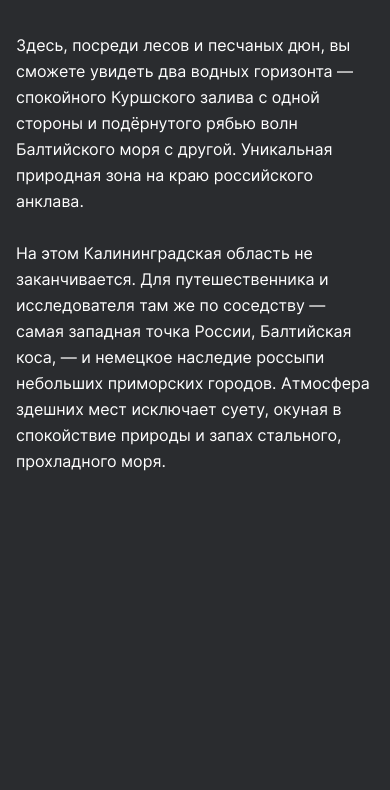
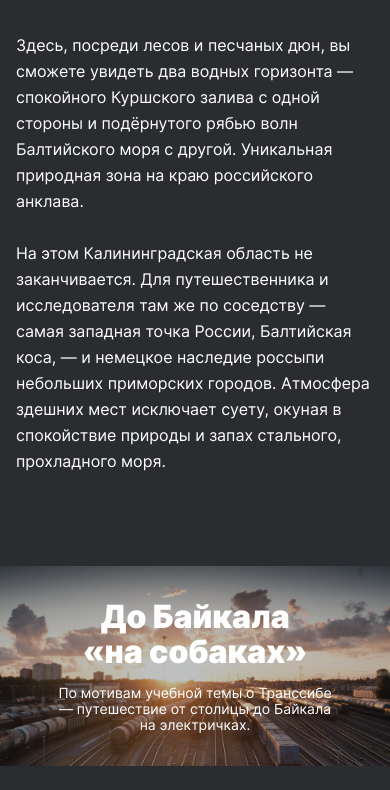
Before and after one commit to davinchi59/russian-travel, a plain HTML site: page index.html in a window 390 px wide. Shown: the part 9948-10738 px from the top of the page. Before the commit the page ends 10446 px from the top, so only its background shows below. Drawn offline with Linux system fonts and the light colour scheme.

Commit message:
cover finish

```diff
--- /dev/null
+++ b/blocks/cover/__subtitle/cover__subtitle.css
@@ -0,0 +1,16 @@
+.cover__subtitle {
+	max-width: 360px;
+	font-weight: 400;
+	font-size: 18px;
+	line-height: 22px;
+	text-align: center;
+	margin: 0;
+}
+
+@media screen and (max-width: 767px) {
+	.cover__subtitle {
+		max-width: 288px;
+		font-size: 14px;
+		line-height: 16px;
+	}
+}
--- /dev/null
+++ b/blocks/cover/__title/cover__title.css
@@ -0,0 +1,17 @@
+.cover__title {
+	max-width: 560px;
+	font-weight: 900;
+	font-size: 72px;
+	line-height: 76px;
+	text-align: center;
+	margin: 0 0 32px 0;
+}
+
+@media screen and (max-width: 767px) {
+	.cover__title {
+		max-width: 288px;
+		font-size: 32px;
+		line-height: 35px;
+		margin-bottom: 16px;
+	}
+}
--- /dev/null
+++ b/blocks/cover/cover.css
@@ -0,0 +1,51 @@
+.cover {
+	max-width: 1184px;
+	margin: 0 auto;
+	padding: 245px 0;
+	box-sizing: border-box;
+	background-image: url(../../images/cover-trains.jpg);
+	background-size: cover;
+	background-position: 50%;
+	background-repeat: no-repeat;
+	display: flex;
+	flex-direction: column;
+	justify-content: center;
+	align-items: center;
+	position: relative;
+	z-index: 0;
+	cursor: pointer;
+}
+
+.cover::before {
+	content: '';
+	width: 100%;
+	height: 100%;
+	position: absolute;
+	inset: 0;
+	z-index: -1;
+	background-color: var(--bg-main);
+	opacity: 0.3;
+	transition: all 0.3s ease;
+}
+
+.cover:hover::before {
+	opacity: 0.8;
+}
+
+@media screen and (max-width: 1279px) {
+	.cover {
+		padding: 195px 0;
+	}
+}
+
+@media screen and (max-width: 1023px) {
+	.cover {
+		padding: 115px 0;
+	}
+}
+
+@media screen and (max-width: 767px) {
+	.cover {
+		padding: 33px 0;
+	}
+}
--- a/blocks/link/link.css
+++ b/blocks/link/link.css
@@ -1,6 +1,7 @@
 .link {
 	color: var(--text-white);
 	transition: opacity 0.1s ease;
+	cursor: pointer;
 }
 
 .link:hover {
--- a/blocks/places/places.css
+++ b/blocks/places/places.css
@@ -1,6 +1,6 @@
 .places {
 	margin: 0 auto;
-	padding-top: 92px;
+	padding: 92px 0;
 	display: flex;
 	flex-direction: column;
 	align-items: center;
--- a/index.html
+++ b/index.html
@@ -325,6 +325,14 @@
 						</ul>
 					</article>
 				</section>
+
+				<section class="cover">
+					<h3 class="cover__title">До Байкала «на&nbsp;собаках»</h3>
+					<p class="cover__subtitle">
+						По мотивам учебной темы о Транссибе — путешествие от столицы до
+						Байкала на электричках.
+					</p>
+				</section>
 			</main>
 		</div>
 	</body>
--- a/pages/index.css
+++ b/pages/index.css
@@ -39,3 +39,7 @@
 @import url(../blocks/place/__link/place__link.css);
 @import url(../blocks/place/__text/place__text.css);
 @import url(../blocks/place/__paragraph/place__paragraph.css);
+
+@import url(../blocks/cover/cover.css);
+@import url(../blocks/cover/__title/cover__title.css);
+@import url(../blocks/cover/__subtitle/cover__subtitle.css);
```
